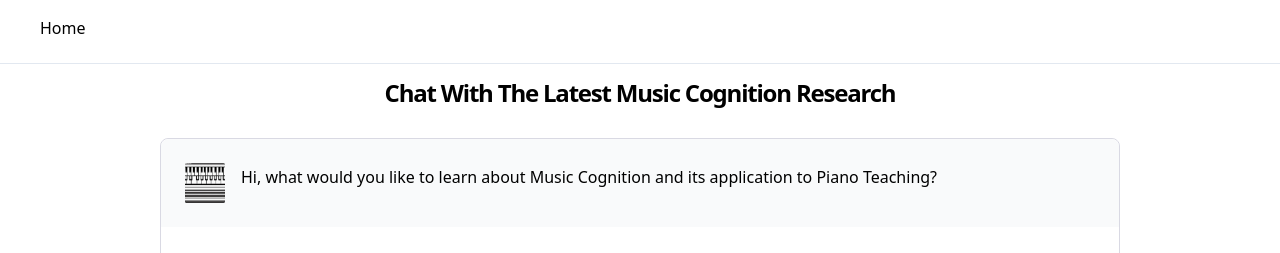
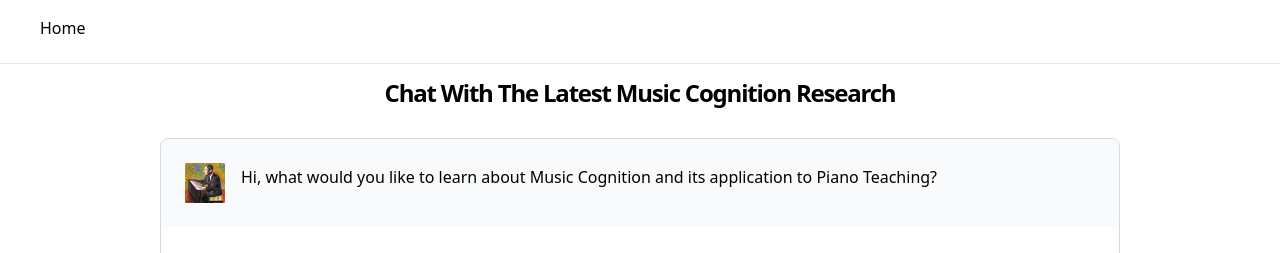
Before and after one commit to mayooear/gpt4-pdf-chatbot-langchain, a Next.js app: page / in a window 1280 px wide. Shown: the top 253 px of the page. Built offline with nearby package versions, Linux system fonts and the light colour scheme.

Commit message:
Added docs and updated images

```diff
--- a/pages/index.tsx
+++ b/pages/index.tsx
@@ -137,7 +137,7 @@ export default function Home() {
                     icon = (
                       <Image
                         key={index}
-                        src="/AI_piano_keys.png"
+                        src="/hallucipianist.jpeg"
                         alt="AI"
                         width="40"
                         height="40"
@@ -150,7 +150,7 @@ export default function Home() {
                     icon = (
                       <Image
                         key={index}
-                        src="/usericon.png"
+                        src="/AI_piano_keys.png"
                         alt="Me"
                         width="30"
                         height="30"
```
Also changed, not shown: public/User_Dino_Water.jpeg (added), public/hallucipianist.jpeg (added), 47 other files (tests, documents, lock files or other folders).
